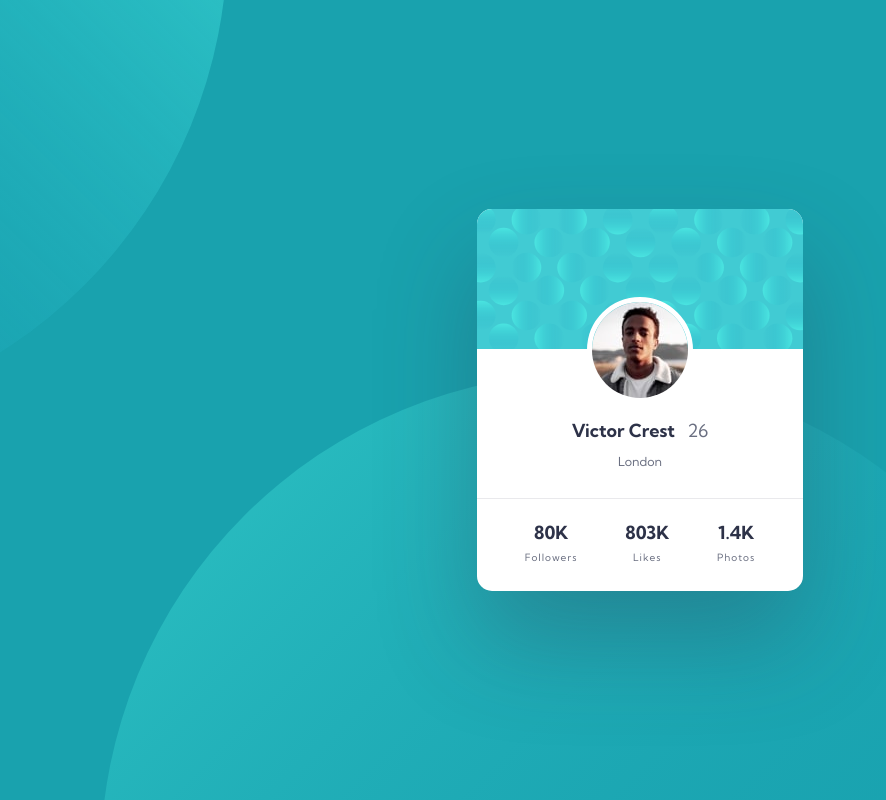
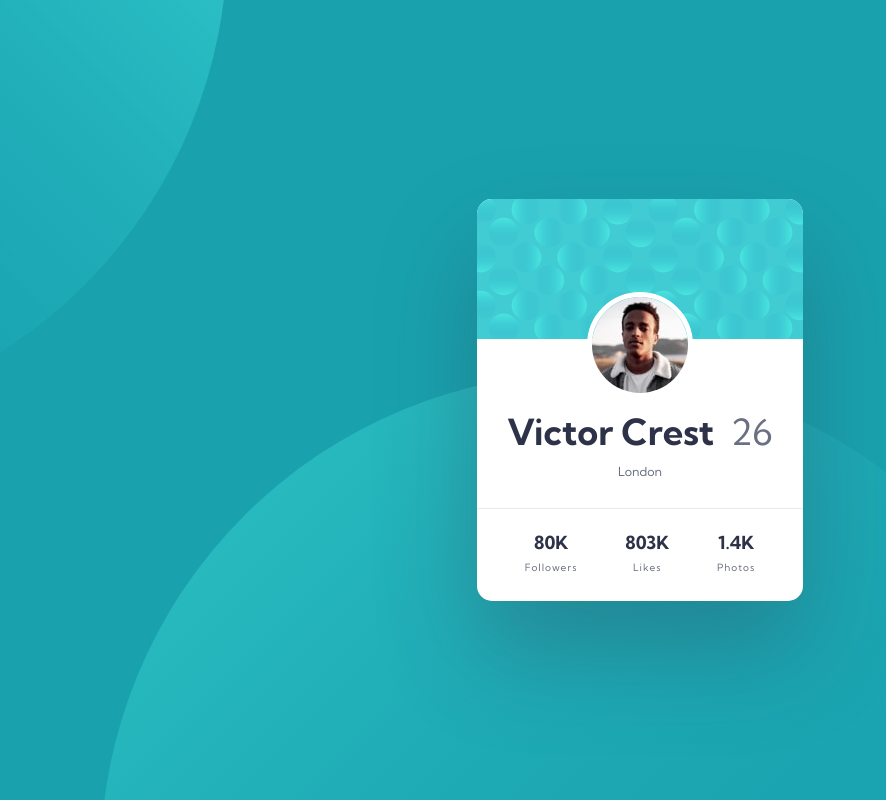
Before and after one commit to KrzysztofGrudzien/frontend-mentor-profile-card-component-second, a plain HTML site: page index.html in a window 1280 px wide. Shown: the whole page, without its empty margins (0-886 px from the left). Drawn offline with Linux system fonts and the light colour scheme.

Commit message:
add h1 tag

```diff
--- a/index.html
+++ b/index.html
@@ -17,7 +17,7 @@
                 <div class="card__bg"></div>
                 <img src="./images/image-victor.jpg" alt="user profile image" class="card__img" />
                 <div class="card__content">
-                    <p class="card__name"><strong>Victor Crest</strong> 26</p>
+                    <h1 class="card__name"><strong>Victor Crest</strong> 26</h1>
                     <p class="card__city">London</p>
                     <div class="card__description">
                         <div class="followers">
```
